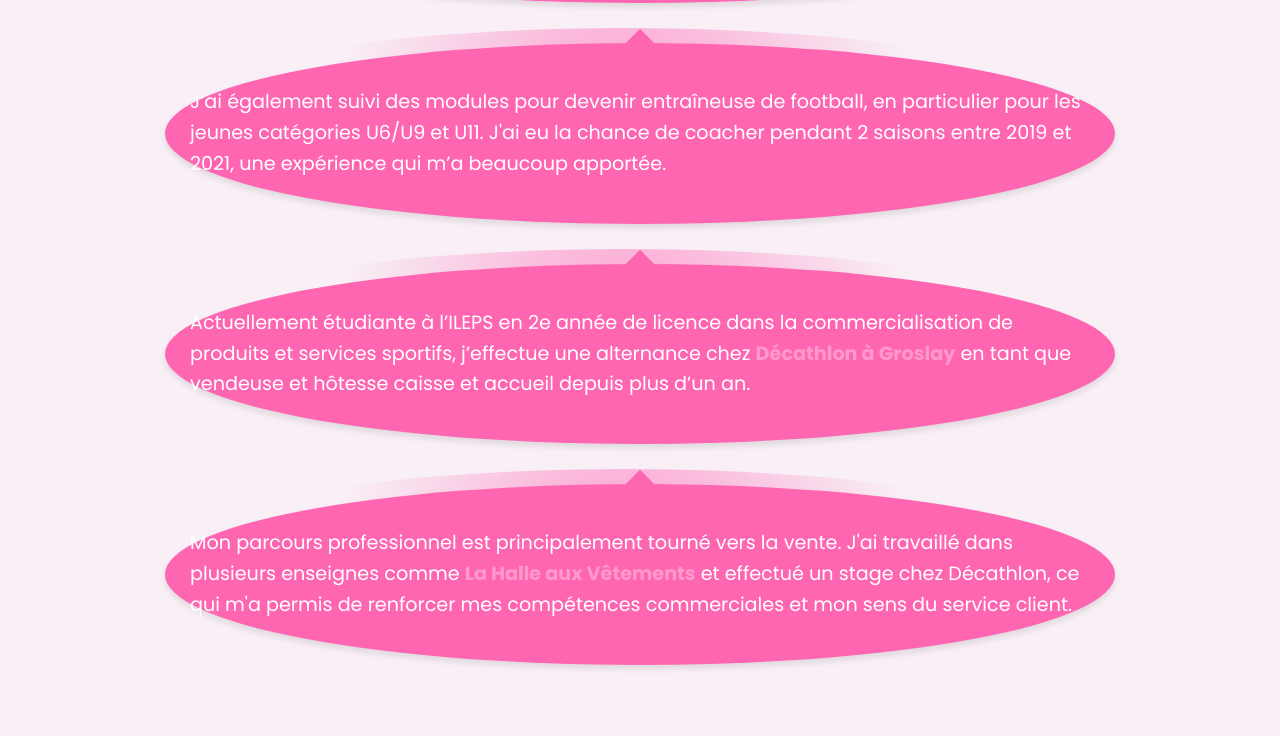
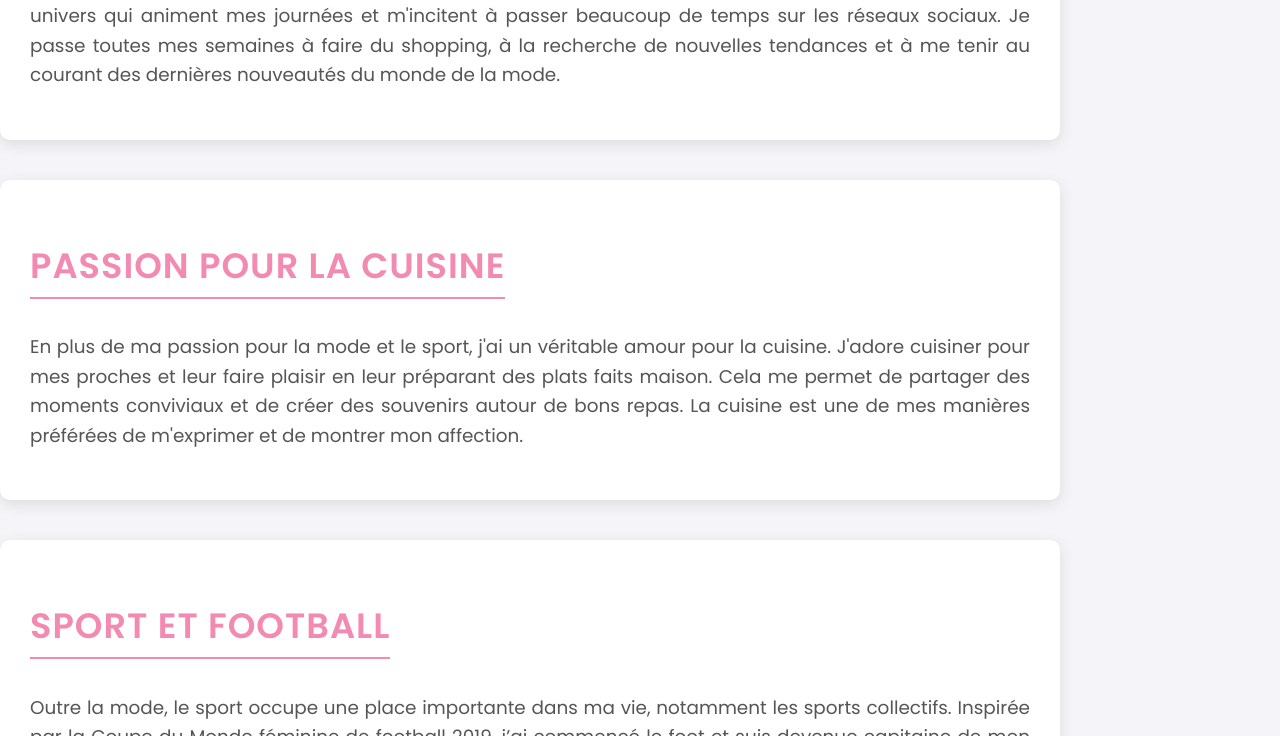
Before and after one commit to lexbelh/portfolio, a plain HTML site: page index.html in a window 1280 px wide. Shown: the part 572-1308 px from the top of the page. Before the commit the page ends 1257 px from the top, so only its background shows below. Drawn offline with Linux system fonts and the light colour scheme.

Commit message:
Update index.html

```diff
--- a/index.html
+++ b/index.html
@@ -6,36 +6,53 @@
     <title>La Vie de Lexbelh</title>
     <style>
         /* Import de la police Poppins */
-        @import url('https://fonts.googleapis.com/css2?family=Poppins:wght@300;400;500;700&display=swap');
+        @import url('https://fonts.googleapis.com/css2?family=Poppins:wght@300;400;500;600;700&display=swap');
 
         /* Style général du corps */
         body {
             font-family: 'Poppins', sans-serif;
-            background-color: #f8f0f6;
+            background-color: #f4f4f9; /* Gris très clair pour le fond */
             margin: 0;
             padding: 0;
             display: flex;
             justify-content: center;
-            align-items: center;
+            align-items: flex-start;
             flex-direction: column;
             min-height: 100vh;
-            text-align: center;
             color: #333;
+            padding-top: 60px; /* Un peu plus de marge pour l'en-tête */
+        }
+
+        /* Header avec la photo */
+        .header {
+            width: 150px;
+            height: 150px;
+            border-radius: 50%;
+            overflow: hidden;
+            margin-bottom: 30px;
+            box-shadow: 0 4px 10px rgba(0, 0, 0, 0.15); /* Ombre douce */
+        }
+
+        .header img {
+            width: 100%;
+            height: 100%;
+            object-fit: cover;
         }
 
         /* Titre principal en rose clair et avec effet de mouvement */
         h1 {
-            color: #ff99cc;
-            font-size: 3rem;
+            color: #f28ab2; /* Rose pastel plus doux */
+            font-size: 3.2rem;
             font-weight: 700;
-            margin-bottom: 50px;
+            text-align: center;
+            margin-bottom: 40px;
             animation: slide 5s infinite alternate;
         }
 
         /* Animation de déplacement pour le titre */
         @keyframes slide {
             0% {
-                transform: translateX(-50px);
+                transform: translateX(-30px);
                 opacity: 0;
             }
             50% {
@@ -43,117 +60,142 @@
                 opacity: 1;
             }
             100% {
-                transform: translateX(50px);
+                transform: translateX(30px);
                 opacity: 0;
             }
         }
 
-        /* Container pour tout le contenu */
-        .container {
+        /* Titre des sections */
+        .section-title {
+            color: #f28ab2; /* Accent rose */
+            font-size: 2.2rem;
+            font-weight: 600;
+            margin-bottom: 15px;
+            text-transform: uppercase;
+            letter-spacing: 1px;
+            border-bottom: 2px solid #f28ab2;
+            display: inline-block;
+            padding-bottom: 5px;
+        }
+
+        /* Style des sections */
+        .section {
+            background-color: #ffffff; /* Blanc pour chaque section */
+            border-radius: 10px;
+            padding: 30px;
+            margin-bottom: 40px;
             width: 80%;
             max-width: 1000px;
+            box-shadow: 0 4px 15px rgba(0, 0, 0, 0.1); /* Ombre subtile */
+            transition: all 0.3s ease; /* Effet au survol */
         }
 
-        /* Style des bulles de texte */
-        .bubble {
-            background-color: #ff66b2;
-            color: white;
-            padding: 25px;
-            margin: 20px;
-            border-radius: 50%;
-            display: inline-block;
-            max-width: 90%;
-            text-align: left;
-            position: relative;
-            box-shadow: 0 4px 6px rgba(0, 0, 0, 0.1);
-            animation: grow 0.5s ease-in-out;
+        /* Effet au survol des sections */
+        .section:hover {
+            transform: translateY(-5px);
+            box-shadow: 0 8px 20px rgba(0, 0, 0, 0.1);
         }
 
-        /* Animation pour la croissance des bulles */
-        @keyframes grow {
-            0% {
-                transform: scale(0.9);
-                opacity: 0;
-            }
-            100% {
-                transform: scale(1);
-                opacity: 1;
-            }
+        /* Paragraphe des sections */
+        .section p {
+            font-size: 1.15rem;
+            line-height: 1.6;
+            color: #555;
+            text-align: justify; /* Justification pour plus de lisibilité */
+            margin-bottom: 20px;
         }
 
-        /* Effet de fleur avec la pseudo-classe :before */
-        .bubble:before {
-            content: "";
-            position: absolute;
-            width: 20px;
-            height: 20px;
-            background-color: #ff66b2;
-            transform: rotate(45deg);
-            top: -10px;
-            left: 50%;
-            margin-left: -10px;
+        /* Texte mis en évidence */
+        .highlight {
+            font-weight: 600;
+            color: #f28ab2;
         }
 
-        /* Ajout d'une ombre pour l'effet de fleur */
-        .bubble:after {
-            content: "";
-            position: absolute;
-            top: -15px;
-            left: -15px;
+        /* Footer */
+        footer {
             width: 100%;
-            height: 100%;
-            border-radius: 50%;
-            background: radial-gradient(circle, rgba(255, 102, 178, 0.6), rgba(255, 102, 178, 0) 60%);
-            z-index: -1;
+            background-color: #f28ab2;
+            padding: 20px 0;
+            color: white;
+            text-align: center;
+            font-size: 1rem;
+            margin-top: 60px;
+            border-top: 1px solid #e1e1e1; /* Séparation plus fine du contenu */
         }
 
-        /* Texte dans chaque bulle */
-        .bubble p {
-            font-size: 1.2rem;
-            line-height: 1.6;
+        footer a {
+            color: white;
+            text-decoration: none;
+            font-weight: 600;
         }
 
-        /* Couleur des mots importants */
-        .highlight {
-            font-weight: bold;
-            color: #ff99cc;
+        footer a:hover {
+            text-decoration: underline;
+        }
+
+        /* Responsivité - pour les petits écrans */
+        @media (max-width: 768px) {
+            h1 {
+                font-size: 2.5rem;
+            }
+            .section {
+                padding: 25px;
+                margin-bottom: 30px;
+            }
+            .header {
+                width: 120px;
+                height: 120px;
+            }
+            .section-title {
+                font-size: 1.8rem;
+            }
+            footer {
+                font-size: 0.9rem;
+            }
         }
     </style>
 </head>
 <body>
 
-    <!-- Titre du portfolio -->
+    <!-- Header avec la photo -->
+    <div class="header">
+        <img src="IMG_2841.jpeg" alt="Photo de Léa D'arrigo">
+    </div>
+
+    <!-- Titre principal du portfolio avec animation -->
     <h1>La Vie de Lexbelh</h1>
 
-    <!-- Container pour la présentation -->
-    <div class="container">
-
-        <!-- Première bulle de texte -->
-        <div class="bubble">
-            <p><span class="highlight">Léa D’arrigo</span>, 20 ans, née le 30 mars 2004. Passionnée de mode et de beauté depuis toute petite, ce sont ces univers qui animent mes journées et m'incitent à passer beaucoup de temps sur les réseaux sociaux.</p>
+    <!-- Première section : Présentation -->
+    <div class="section">
+        <h2 class="section-title">Présentation</h2>
+        <p><span class="highlight">Léa D’arrigo</span>, 20 ans, née le 30 mars 2004. Passionnée de mode et de beauté depuis toute petite, ce sont ces univers qui animent mes journées et m'incitent à passer beaucoup de temps sur les réseaux sociaux. Je passe toutes mes semaines à faire du shopping, à la recherche de nouvelles tendances et à me tenir au courant des dernières nouveautés du monde de la mode.</p>
     </div>
 
-        <!-- Deuxième bulle de texte -->
-        <div class="bubble">
+    <!-- Deuxième section : Passion pour la cuisine -->
+    <div class="section">
+        <h2 class="section-title">Passion pour la cuisine</h2>
+        <p>En plus de ma passion pour la mode et le sport, j'ai un véritable amour pour la cuisine. J'adore cuisiner pour mes proches et leur faire plaisir en leur préparant des plats faits maison. Cela me permet de partager des moments conviviaux et de créer des souvenirs autour de bons repas. La cuisine est une de mes manières préférées de m'exprimer et de montrer mon affection.</p>
+    </div>
+
+    <!-- Troisième section : Sport et Football -->
+    <div class="section">
+        <h2 class="section-title">Sport et Football</h2>
         <p>Outre la mode, le sport occupe une place importante dans ma vie, notamment les sports collectifs. Inspirée par la Coupe du Monde féminine de football 2019, j’ai commencé le foot et suis devenue capitaine de mon équipe, un rôle que je tiens depuis 6 ans maintenant.</p>
     </div>
 
-        <!-- Troisième bulle de texte -->
-        <div class="bubble">
+    <!-- Quatrième section : Entraînement et Coaching -->
+    <div class="section">
+        <h2 class="section-title">Entraînement et Coaching</h2>
         <p>J’ai également suivi des modules pour devenir entraîneuse de football, en particulier pour les jeunes catégories U6/U9 et U11. J'ai eu la chance de coacher pendant 2 saisons entre 2019 et 2021, une expérience qui m’a beaucoup apportée.</p>
     </div>
 
-        <!-- Quatrième bulle de texte -->
-        <div class="bubble">
-            <p>Actuellement étudiante à l’ILEPS en 2e année de licence dans la commercialisation de produits et services sportifs, j’effectue une alternance chez <span class="highlight">Décathlon à Groslay</span> en tant que vendeuse et hôtesse caisse et accueil depuis plus d’un an.</p>
+    <!-- Cinquième section : Études et Alternance -->
+    <div class="section">
+        <h2 class="section-title">Études et Alternance</h2>
+        <p>Actuellement étudiante à l’ILEPS en 3e année de licence dans la commercialisation de produits et services sportifs, j’effectue une alternance chez <span class="highlight">Décathlon à Groslay</span> en tant que vendeuse et hôtesse caisse et accueil depuis plus d’un an.</p>
     </div>
 
-        <!-- Cinquième bulle de texte -->
-        <div class="bubble">
+    <!-- Sixième section : Expérience professionnelle -->
+    <div class="section">
+        <h2 class="section-title">Expérience professionnelle</h2>
         <p>Mon parcours professionnel est principalement tourné vers la vente. J'ai travaillé dans plusieurs enseignes comme <span class="highlight">La Halle aux Vêtements</span> et effectué un stage chez Décathlon, ce qui m'a permis de renforcer mes compétences commerciales et mon sens du service client.</p>
-        </div>
-
-    </div>
-
-</body>
-</html>
```
Lines whose indentation alone changed are shown as unchanged.
